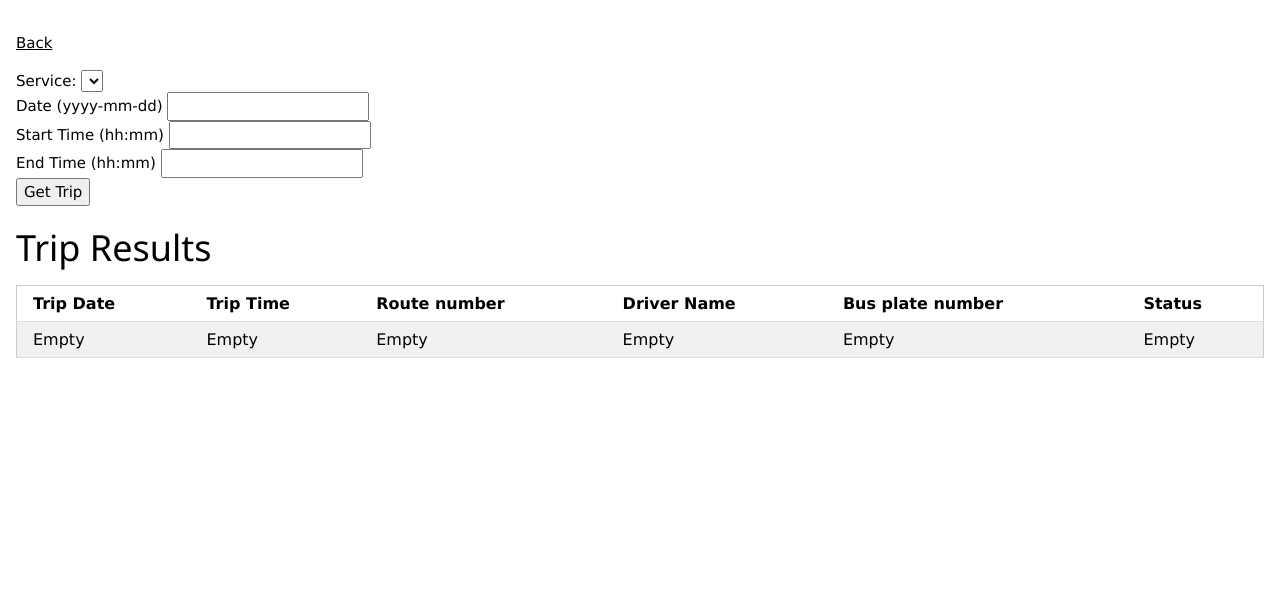
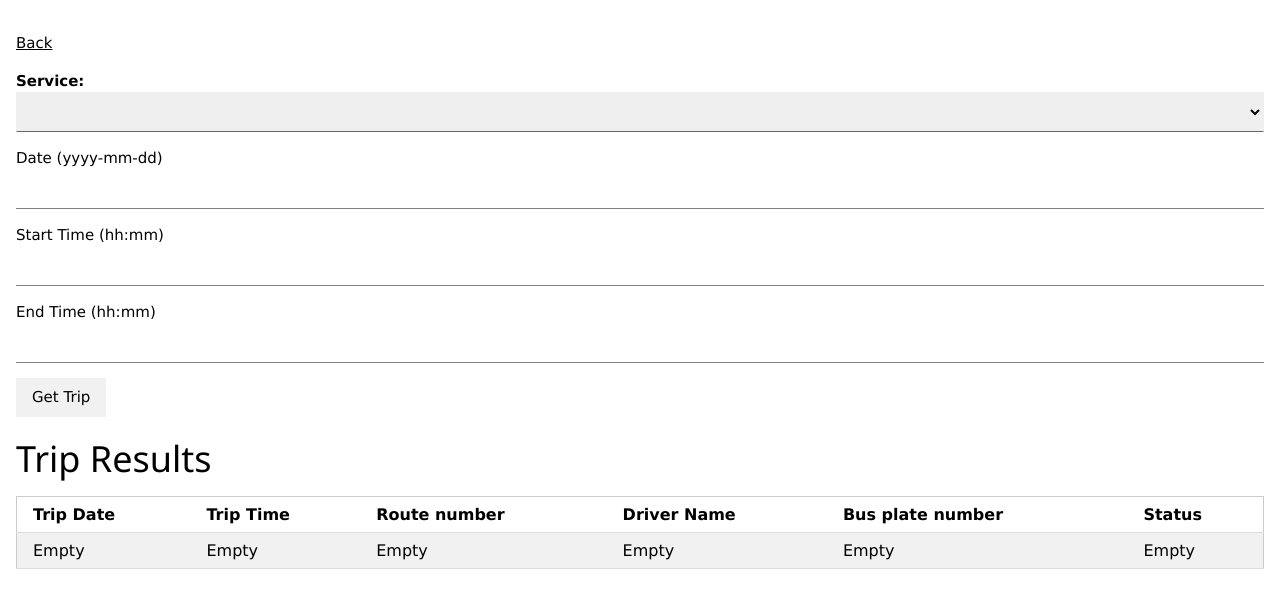
Before and after one commit to jjpanda/findmybus, a PHP site: page /trip2.php in a window 1280 px wide. Shown: the top 608 px of the page. Run offline with PHP 8.4, Linux system fonts and the light colour scheme; data that the repository does not hold is empty.

Commit message:
Add files via upload

```diff
--- a/wamp/www/driver.php
+++ b/wamp/www/driver.php
@@ -44,8 +44,8 @@ include("connection.php");
 ?>
 
 <FORM NAME ="driver_service" METHOD ="POST" ACTION = "driver.php">
-	Work Day:
-	<select name="offday" onchange='this.form.submit()'>
+	<b>Work Day:</b>
+	<select class="w3-select" name="offday" onchange='this.form.submit()'>
 		<option value="0" <?php if (isset($_POST['offday']) && $_POST['offday']==8) {echo "selected='selected'"; } ?>>Select ...</option>
 		<option value="1" <?php if (isset($_POST['offday']) && $_POST['offday']==1) {echo "selected='selected'"; } ?>>Monday</option>
 		<option value="2" <?php if (isset($_POST['offday']) && $_POST['offday']==2) {echo "selected='selected'"; } ?>>Tuesday</option>
--- a/wamp/www/stop.php
+++ b/wamp/www/stop.php
@@ -34,9 +34,9 @@ include("connection.php");
 ?>
 
 <FORM NAME ="stop_service" METHOD ="POST" ACTION = "stop.php">
-	Search Stops:
-	<INPUT TYPE = "TEXT" name = "stopnumber" value="<?php if(isset($_POST['stopnumber'])) { echo htmlentities ($_POST['stopnumber']); }?>"/>
-	<INPUT TYPE = "Submit" Name = "stop_submit" VALUE = "Stop Info">
+	<b>Search Stops:</b>
+	<INPUT class="w3-input" TYPE = "TEXT" name = "stopnumber" value="<?php if(isset($_POST['stopnumber'])) { echo htmlentities ($_POST['stopnumber']); }?>"/><br>
+	<INPUT class="w3-button" TYPE = "Submit" Name = "stop_submit" VALUE = "Stop Info">
 </FORM>
 <?php
 
--- a/wamp/www/trip2.php
+++ b/wamp/www/trip2.php
@@ -64,8 +64,8 @@ include("connection.php");
 ?>
 
 <FORM NAME ="trip_service" METHOD ="POST" ACTION = "trip2.php">
-	Service:
-	<select name="servicenumber">
+	<b>Service:</b>
+	<select class="w3-select" name="servicenumber">
 		<?php
 			$sql = $conn->query("Select distinct servicenumber from trip order by servicenumber * 1");
 			while ($row = $sql->fetch_assoc()){
@@ -75,14 +75,14 @@ include("connection.php");
 				echo "> {$row['servicenumber']} </option>";
 			}
 		?>
-	</select><br>
+	</select><p>
 	Date (yyyy-mm-dd)
-	<INPUT TYPE = "TEXT" name = "tripdate" value="<?php if(isset($_POST['tripdate'])) { echo htmlentities ($_POST['tripdate']); }?>"/><br>
+	<INPUT class="w3-input" TYPE = "TEXT" name = "tripdate" value="<?php if(isset($_POST['tripdate'])) { echo ($_POST['tripdate']); }?>"/><p>
 	Start Time (hh:mm)
-	<INPUT TYPE = "TEXT" name = "s_triptime" value="<?php if(isset($_POST['s_triptime'])) { echo htmlentities ($_POST['s_triptime']); }?>"/><br>
+	<INPUT class="w3-input" TYPE = "TEXT" name = "s_triptime" value="<?php if(isset($_POST['s_triptime'])) { echo ($_POST['s_triptime']); }?>"/><p>
 	End Time (hh:mm)
-	<INPUT TYPE = "TEXT" name = "e_triptime" value="<?php if(isset($_POST['e_triptime'])) { echo htmlentities ($_POST['e_triptime']); }?>"/><br>
-	<INPUT TYPE = "Submit" Name = "trip_submit" VALUE = "Get Trip">
+	<INPUT class="w3-input" TYPE = "TEXT" name = "e_triptime" value="<?php if(isset($_POST['e_triptime'])) { echo ($_POST['e_triptime']); }?>"/><p>
+	<INPUT class="w3-button" TYPE = "Submit" Name = "trip_submit" VALUE = "Get Trip">
 </FORM>
 <?php
 
```
Also changed, not shown: wamp/www/service.php (+7 -9 lines).
